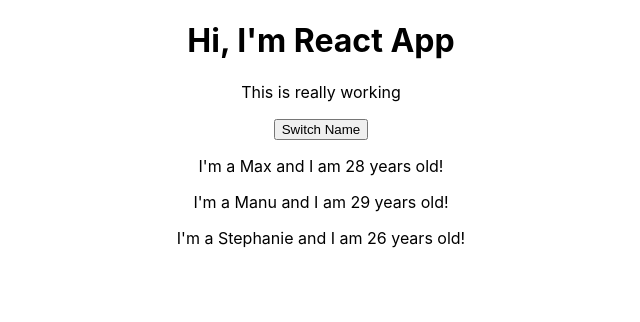
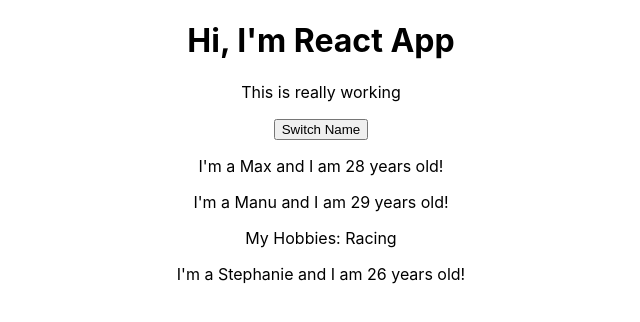
Before and after one commit to hanship0530/learning_reactjs, a React (Create React App) app in the folder react-complete-guide/: page / in a window 1280 px wide. Shown: the top 322 px of the page, without its empty margins (319-959 px from the left). Built offline with nearby package versions, Linux system fonts and the light colour scheme.

Commit message:
Section3: 46 Passing Method References

```diff
--- a/react-complete-guide/src/App.js
+++ b/react-complete-guide/src/App.js
@@ -1,6 +1,7 @@
 import logo from './logo.svg';
 import './App.css';
-import React, { Component } from 'react';
+// import React, { Component } from 'react';
+import React, { useState } from 'react';
 import Person from './Person/Person'
 
 // function App() {
@@ -24,37 +25,43 @@
 //   );
 // }
 
-class App extends Component {
-  state = {
+function App() {
+  const [ personsState, setPersonsState ] = useState({
     persons: [
-      { name: 'Max', age: 28},
-      { name: 'Manu', age: 29},
-      { name: 'Stephanie', age: 26}
-    ],
-    otherState: 'some other value'
-  }
+      { name: 'Max', age: 28 },
+      { name: 'Manu', age: 29 },
+      { name: 'Stephanie', age: 26 }
+    ]
+  });
 
-  switchNameHandler = () => {
+  const [ otherState, setOtherState ] = useState('some other value');
+
+  console.log(personsState, otherState);
+
+  const switchNameHandler = (newName) => {
     // DON'T DO THIS: this.state.persons[0].name = 'Maximilian';
-    this.setState({persons: [
-      { name: 'Maximilian', age: 27},
-      { name: 'Manu', age: 29},
-      { name: 'Stephanie', age: 26}
-    ]})
-  }
+    setPersonsState({
+      persons: [
+        { name: newName, age: 27 },
+        { name: 'Manu', age: 29 },
+        { name: 'Stephanie', age: 26 }
+      ]
+    })
+  };
 
-  render() {
   return (
     <div className="App">
       <h1>Hi, I'm React App</h1>
       <p>This is really working</p>
-        <button onClick={this.switchNameHandler}>Switch Name</button>
-        <Person name={this.state.persons[0].name} age={this.state.persons[0].age}/>
-        <Person name={this.state.persons[1].name} age={this.state.persons[1].age}/>
-        <Person name={this.state.persons[2].name} age={this.state.persons[2].age}/>
+      <button onClick={() => switchNameHandler('Maximilian')}>Switch Name</button>
+      <Person name={personsState.persons[0].name} age={personsState.persons[0].age} />
+      <Person name={personsState.persons[1].name}
+        age={personsState.persons[1].age}
+        click={switchNameHandler.bind(this, 'Max!')}> My Hobbies: Racing</Person>
+      <Person name={personsState.persons[2].name} age={personsState.persons[2].age} />
     </div>
-    )
+  );
   // return React.createElement('div', {className: 'App'}, React.createElement('h1',null,'Does this work now?'));
-  }
-}
+};
+
 export default App;
--- a/react-complete-guide/src/Person/Person.js
+++ b/react-complete-guide/src/Person/Person.js
@@ -3,7 +3,7 @@
 const person = (props) => {
     return (
         <div>
-            <p>I'm a {props.name} and I am {props.age}  years old!</p>
+            <p onClick={props.click}>I'm a {props.name} and I am {props.age}  years old!</p>
             <p>{props.children}</p>
         </div>
     )
```
Lines whose indentation alone changed are shown as unchanged.
